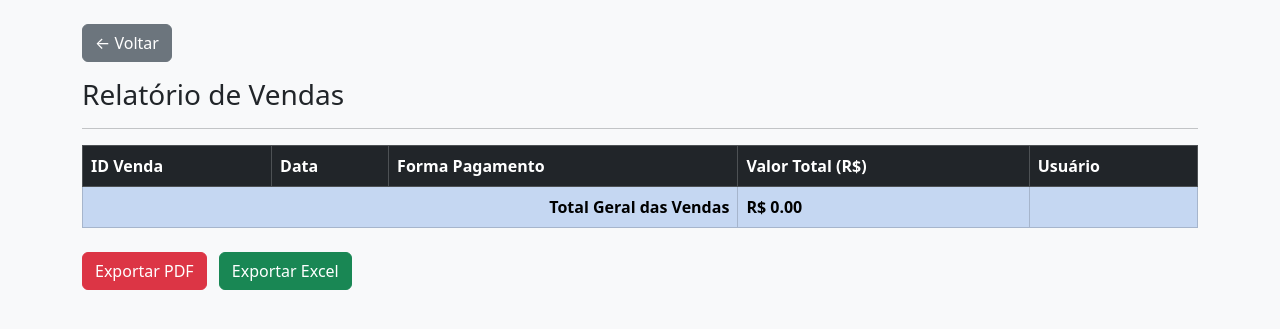
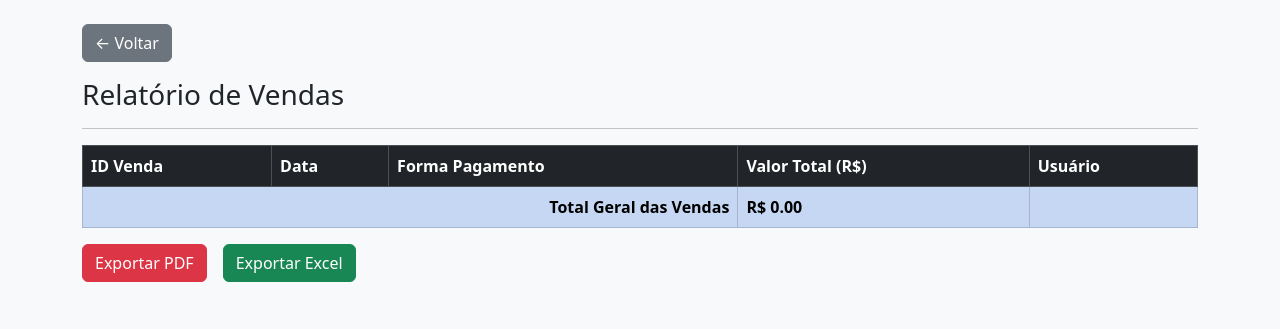
Before and after one commit to CristianoAds2025/sistema_quermesse, a Flask app: page /relatorios in a window 1280 px wide. Shown: the part 56-385 px from the top of the page. Run offline with Flask 3, Linux system fonts and the light colour scheme; the visitor is signed in with stand-in values (Sample User, id 1); data that the repository does not hold is empty; some libraries are stand-ins or nearby versions.

Commit message:
Update relatorios.html

```diff
--- a/templates/relatorios.html
+++ b/templates/relatorios.html
@@ -42,7 +42,7 @@
 </tbody>
 </table>
 
-<div class="mt-4">
+<div class="d-flex gap-2 mb-5">
 <a href="/relatorio_vendas_pdf" class="btn btn-danger me-2">
 Exportar PDF
 </a>
```
